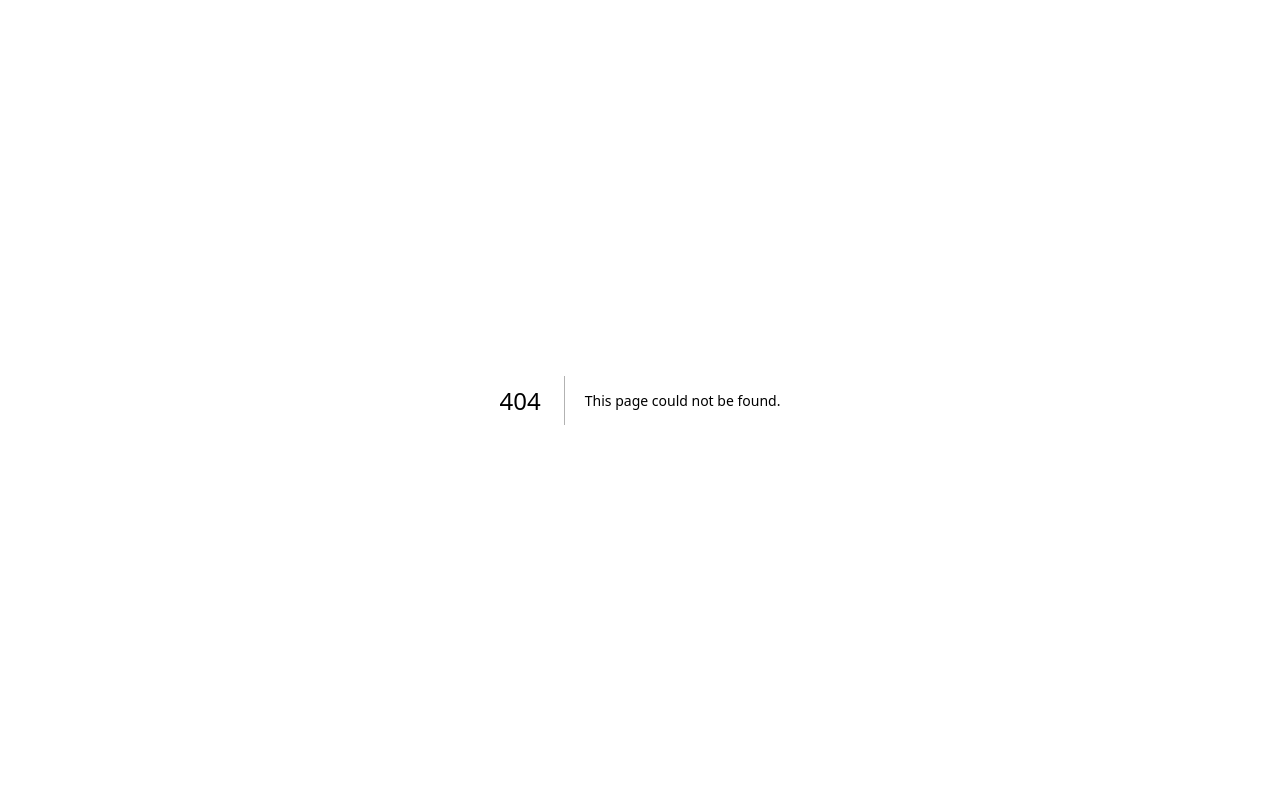
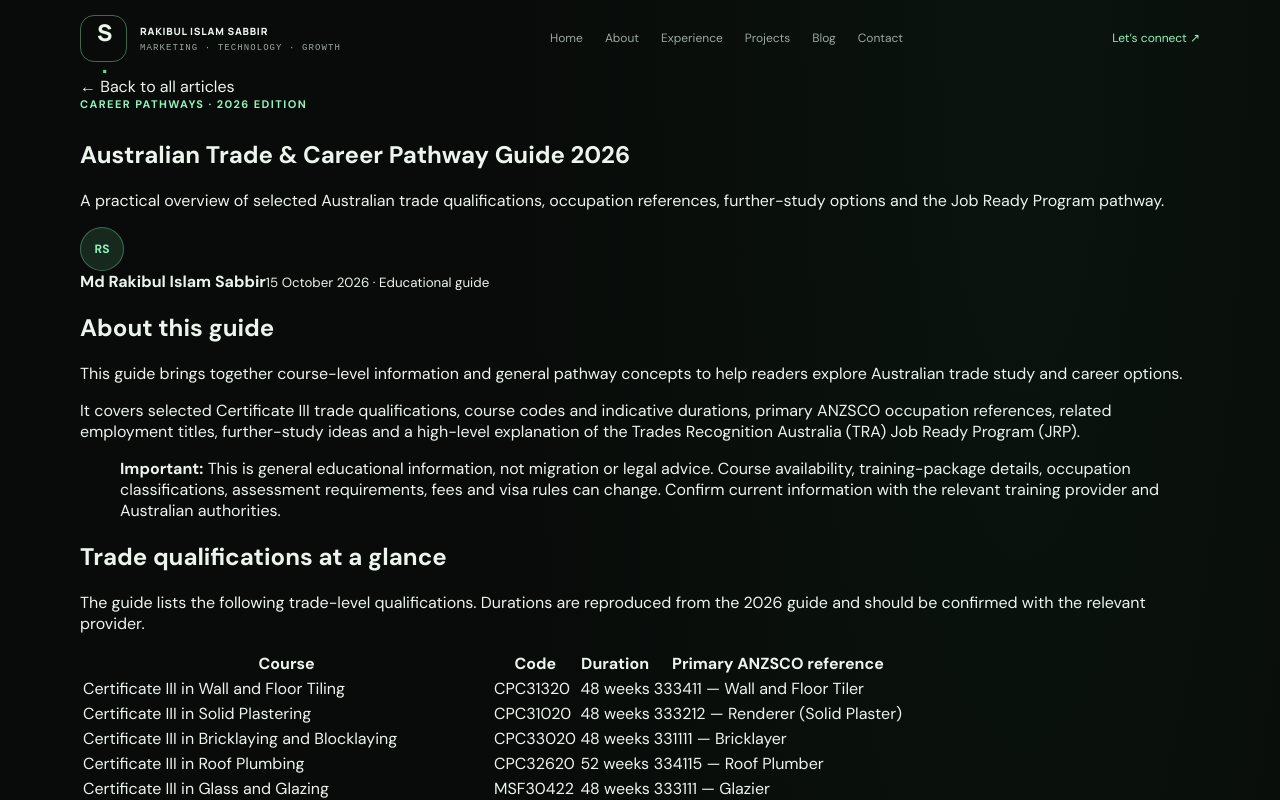
Before and after one commit to AdRakib0/sabbir-portfolio, a Next.js app: page /blog/australian-trade-career-pathway-guide-2026 in a window 1280 px wide. Before the commit this address had no page. Shown: the top 800 px of the page. Built offline with nearby package versions, Linux system fonts and the light colour scheme.

Commit message:
Add individual blog article pages

```diff
--- /dev/null
+++ b/app/blog/[slug]/page.tsx
@@ -0,0 +1,44 @@
+import type { Metadata } from "next";
+import Link from "next/link";
+import { notFound } from "next/navigation";
+import { blogPosts } from "../../../content/blog";
+import BlogContent from "../../../components/BlogContent";
+
+type Props = { params: { slug: string } };
+
+export function generateStaticParams() {
+  return blogPosts.map(post => ({ slug: post.slug }));
+}
+
+export function generateMetadata({ params }: Props): Metadata {
+  const post = blogPosts.find(item => item.slug === params.slug);
+  if (!post) return { title: "Article not found | Sabbir" };
+  return { title: `${post.title} | Md Rakibul Islam Sabbir`, description: post.excerpt };
+}
+
+export default function BlogArticlePage({ params }: Props) {
+  const post = blogPosts.find(item => item.slug === params.slug);
+  if (!post) notFound();
+  const published = new Date(post.publishedAt + "T12:00:00").toLocaleDateString("en-AU", { day: "numeric", month: "long", year: "numeric" });
+
+  return <main className="wrap blog-shell">
+    <header className="nav">
+      <Link className="brand-lockup" href="/"><span className="brand">S<span>.</span></span><span className="brand-copy"><b>RAKIBUL ISLAM SABBIR</b><small>MARKETING · TECHNOLOGY · GROWTH</small></span></Link>
+      <nav className="links" aria-label="Main navigation"><Link href="/">Home</Link><Link href="/#about">About</Link><Link href="/#experience">Experience</Link><Link href="/#work">Projects</Link><Link href="/blog" className="active">Blog</Link><Link href="/#contact">Contact</Link></nav>
+      <Link className="nav-cta" href="/#contact">Let’s connect ↗</Link>
+    </header>
+    <article className="blog-article">
+      <Link href="/blog" className="blog-back">← Back to all articles</Link>
+      <header className="blog-article-header">
+        <div className="kicker">{post.category.toUpperCase()} · 2026 EDITION</div>
+        <h1>{post.title}</h1>
+        <p className="blog-article-excerpt">{post.excerpt}</p>
+        <div className="blog-article-byline"><span className="person-mark">RS</span><span><b>{post.author}</b><small>{published} · Educational guide</small></span></div>
+      </header>
+      <div className="blog-article-rule"/>
+      <BlogContent content={post.content} />
+      <div className="blog-article-end"><span>END OF ARTICLE</span><Link href="/blog">Explore more articles ↗</Link></div>
+    </article>
+    <footer className="footer blog-footer"><Link className="brand" href="/">S<span>.</span></Link><span>© {new Date().getFullYear()} Md Rakibul Islam Sabbir</span><div className="footer-socials"><a href="https://www.linkedin.com/in/islamsabbir/" target="_blank" rel="noreferrer">LinkedIn ↗</a><a href="https://www.facebook.com/md.rakibul.islam.sabbir.2025" target="_blank" rel="noreferrer">Facebook ↗</a></div><Link href="/">Back to portfolio ↑</Link></footer>
+  </main>;
+}
```
